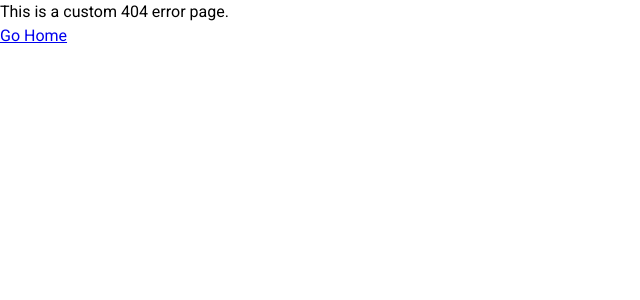
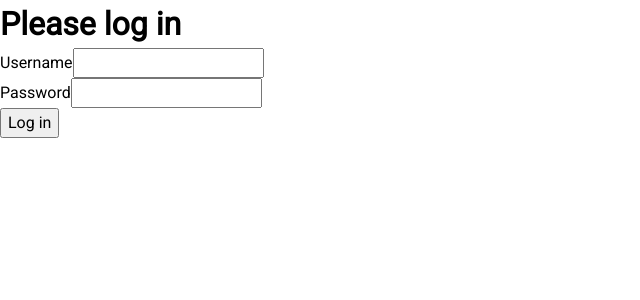
Before and after one commit to goran1010/TotallyNotTwitter-FrontEnd, a React (Vite) app: page /login in a window 1280 px wide. Before the commit this address had no page. Shown: the top 300 px of the page, without its empty margins (0-640 px from the left). Built offline with nearby package versions, Linux system fonts and the light colour scheme.

Commit message:
test: add unit and url-render LogIn component tests

```diff
--- /dev/null
+++ b/src/components/LogIn.jsx
@@ -0,0 +1,22 @@
+export default function LogIn() {
+  return (
+    <main>
+      <div>
+        <h1>Please log in</h1>
+      </div>
+      <form>
+        <div>
+          <label htmlFor="username">Username</label>
+          <input type="text" name="username" id="username" />
+        </div>
+        <div>
+          <label htmlFor="password">Password</label>
+          <input type="password" name="password" id="password" />
+        </div>
+        <div>
+          <button type="button">Log in</button>
+        </div>
+      </form>
+    </main>
+  );
+}
--- a/src/routes.jsx
+++ b/src/routes.jsx
@@ -1,13 +1,17 @@
 import Root from "./Root";
 import ErrorPage from "./components/ErrorPage";
 import SignUp from "./components/SignUp";
+import LogIn from "./components/LogIn";
 
 const routes = [
   {
     path: "/",
     element: <Root />,
     errorElement: <ErrorPage />,
-    children: [{ path: "/signup", element: <SignUp /> }],
+    children: [
+      { path: "/signup", element: <SignUp /> },
+      { path: "/login", element: <LogIn /> },
+    ],
   },
   { path: "*", element: <ErrorPage /> },
 ];
```
Also changed, not shown: 1 other file (tests, documents, lock files or other folders).
